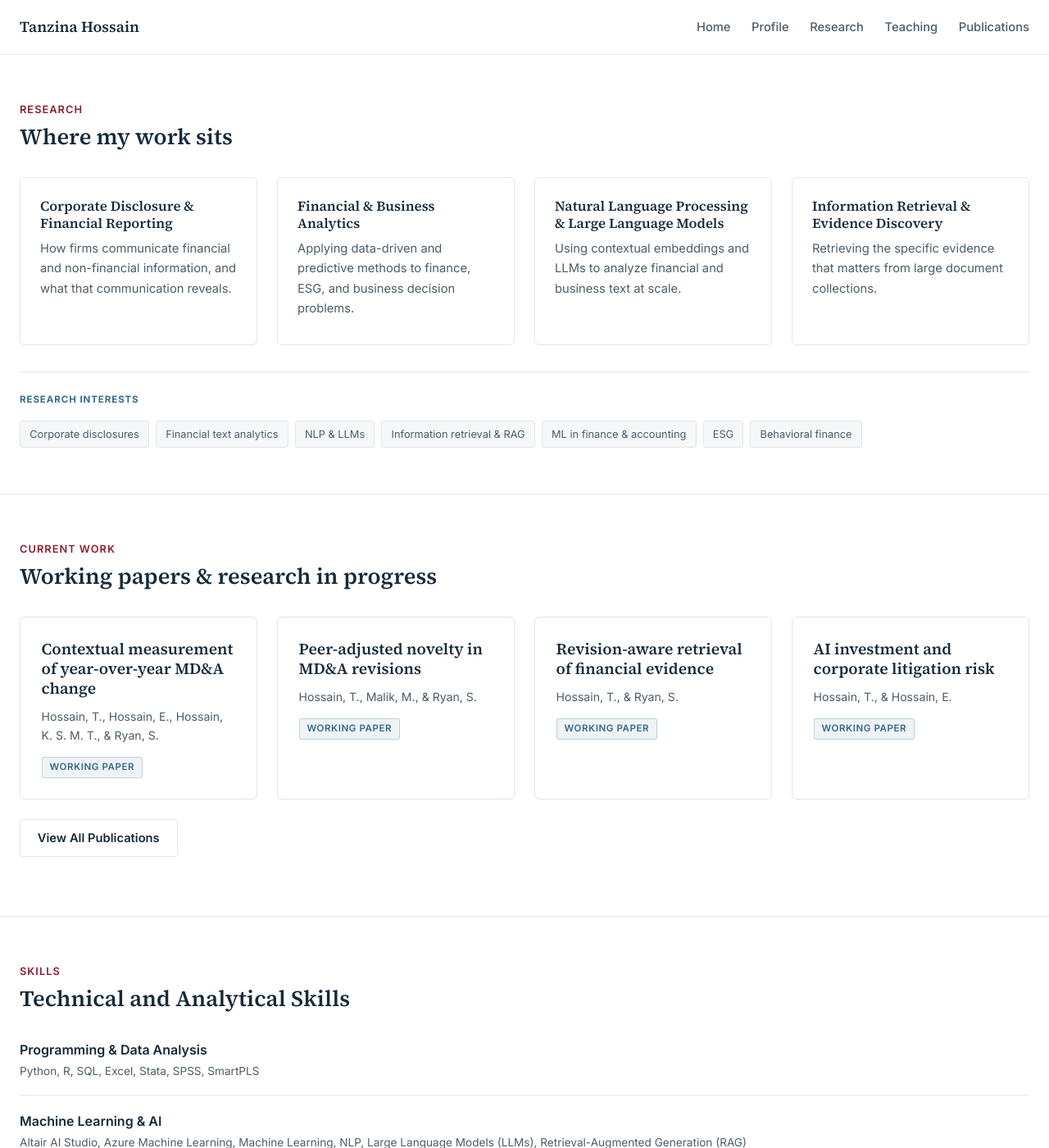
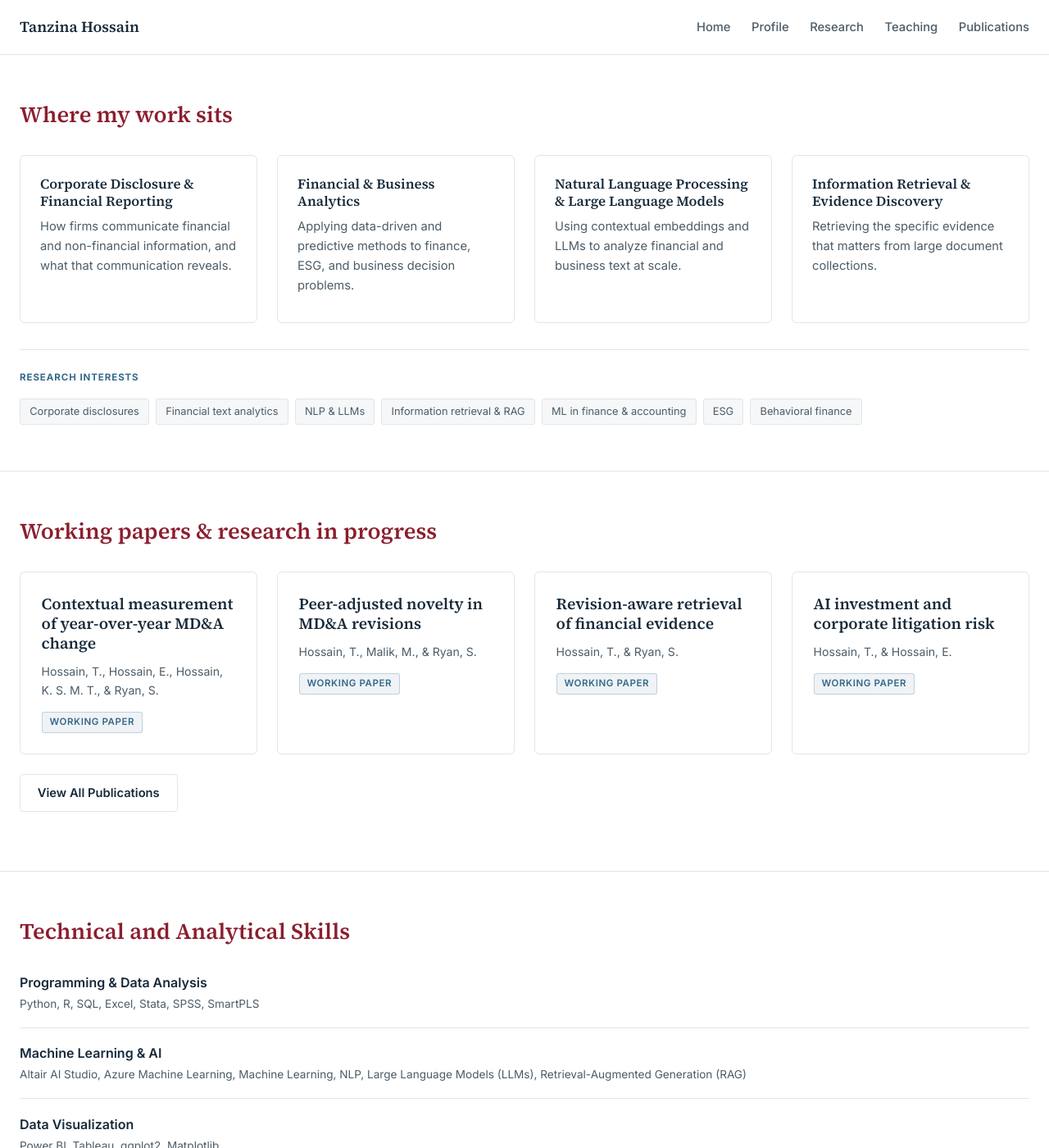
Before and after one commit to tanzinahossain/tanzinahossain.github.io, a Jekyll site: the page built from research/index.html, in a window 1280 px wide and 1400 px high. Shown: the whole window at 82% size. Built offline with Jekyll 4.4.1, drawn with Linux system fonts in a browser that asks for light colours.

Commit message:
Remove eyebrow labels (Research/Current Work/Skills) on /research; color the main headings maroon instead
Co-Authored-By: Claude Sonnet 5 <noreply@anthropic.com>

```diff
--- a/research/index.html
+++ b/research/index.html
@@ -7,8 +7,7 @@ description: Research areas and current working papers.
 <section>
   <div class="wrap">
     <div class="section-head">
-      <div class="eyebrow">Research</div>
-      <h2>Where my work sits</h2>
+      <h2 style="color:var(--maroon)">Where my work sits</h2>
     </div>
     <div class="card-grid">
       <div class="card">
@@ -46,8 +45,7 @@ description: Research areas and current working papers.
 <section>
   <div class="wrap">
     <div class="section-head">
-      <div class="eyebrow">Current Work</div>
-      <h2>Working papers &amp; research in progress</h2>
+      <h2 style="color:var(--maroon)">Working papers &amp; research in progress</h2>
     </div>
     <div class="card-grid">
       {% for p in site.data.projects %}
@@ -61,8 +59,7 @@ description: Research areas and current working papers.
 <section>
   <div class="wrap">
     <div class="section-head">
-      <div class="eyebrow">Skills</div>
-      <h2>Technical and Analytical Skills</h2>
+      <h2 style="color:var(--maroon)">Technical and Analytical Skills</h2>
     </div>
     <div class="rec-item"><div class="rt">Programming &amp; Data Analysis</div><div class="ro">Python, R, SQL, Excel, Stata, SPSS, SmartPLS</div></div>
     <div class="rec-item"><div class="rt">Machine Learning &amp; AI</div><div class="ro">Altair AI Studio, Azure Machine Learning, Machine Learning, NLP, Large Language Models (LLMs), Retrieval-Augmented Generation (RAG)</div></div>
```
